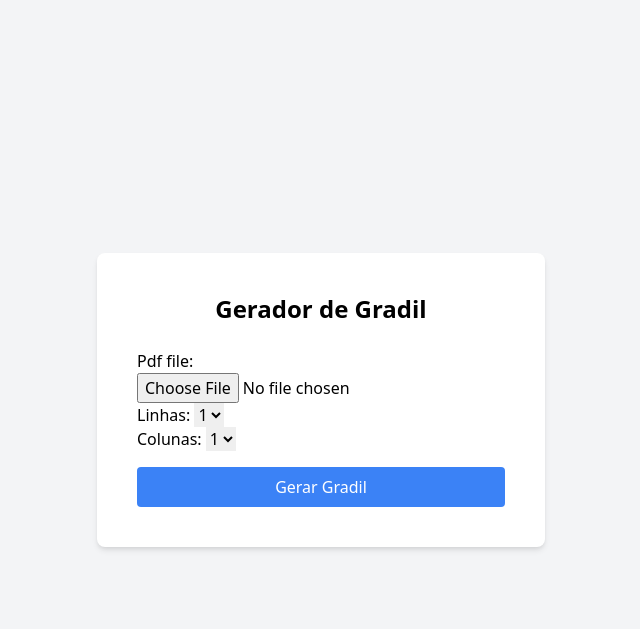
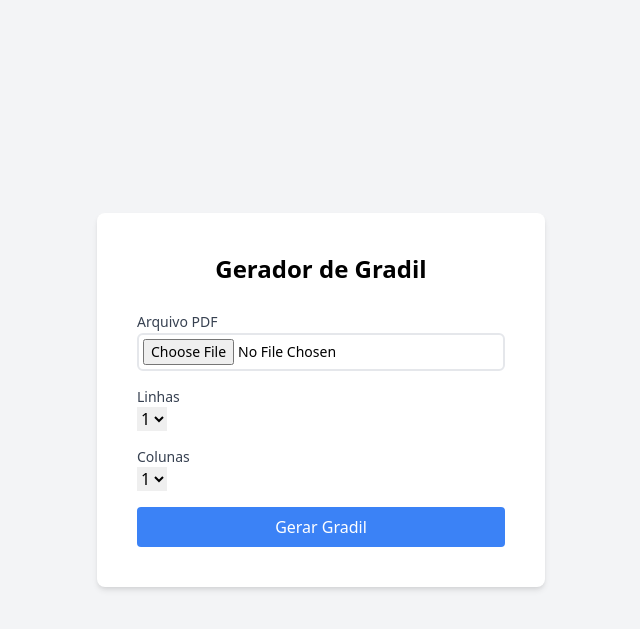
Before and after one commit to patrikrufino/gradin, a Django app: page /posterization/make_poster/ in a window 1280 px wide. Shown: the top 629 px of the page, without its empty margins (319-959 px from the left). Run offline with Django 5.2, Linux system fonts and the light colour scheme.

Commit message:
💄(UI): Adjust PDF file upload card UI There was no spacing and the file name was missing, leaving a large part of it hidden.

```diff
--- a/posterization/forms.py
+++ b/posterization/forms.py
@@ -1,7 +1,16 @@
 from django import forms
 
 class PosterForm(forms.Form):
-  pdf_file = forms.FileField()
+  pdf_file = forms.FileField(
+    label='Arquivo PDF',
+    required=True,
+    widget=forms.ClearableFileInput(attrs={
+      'accept': 'application/pdf',
+      'class': ('btn-blue form-control-file text-sm capitalize border-2 p-1 rounded-md justify-between min-w-full'),
+      }),
+    error_messages={'required': 'Por favor, selecione um arquivo PDF.'},
+    help_text='Selecione um arquivo PDF para ser convertido em um poster.'
+    )
 
   # Add the following fields to the PosterForm rows and cols class with choices of 1 - 6
   rows = forms.ChoiceField(choices=[(i, i) for i in range(1, 7)], initial=1, label='Linhas')
--- a/posterization/templates/posterization/create_posters.html
+++ b/posterization/templates/posterization/create_posters.html
@@ -13,7 +13,25 @@
         <form method="post" enctype="multipart/form-data">
             {% csrf_token %}
             <div class="mb-4">
-                {{ form.as_p }}
+                <label for="{{ form.pdf_file.id_for_label }}" class="text-sm font-medium text-gray-700">{{ form.pdf_file.label }}</label>
+                {{ form.pdf_file }}
+                {% if form.pdf_file.errors %}
+                    <div class="text-red-600 text-sm">{{ form.pdf_file.errors }}</div>
+                {% endif %}
+            </div>
+            <div class="mb-4">
+                <label for="{{ form.rows.id_for_label }}" class="block text-sm font-medium text-gray-700">{{ form.rows.label }}</label>
+                {{ form.rows }}
+                {% if form.rows.errors %}
+                    <div class="text-red-600 text-sm">{{ form.rows.errors }}</div>
+                {% endif %}
+            </div>
+            <div class="mb-4">
+                <label for="{{ form.cols.id_for_label }}" class="block text-sm font-medium text-gray-700">{{ form.cols.label }}</label>
+                {{ form.cols }}
+                {% if form.cols.errors %}
+                    <div class="text-red-600 text-sm">{{ form.cols.errors }}</div>
+                {% endif %}
             </div>
             <button type="submit" class="w-full bg-blue-500 text-white py-2 rounded hover:bg-blue-600 transition duration-200">Gerar Gradil</button>
         </form>
```
